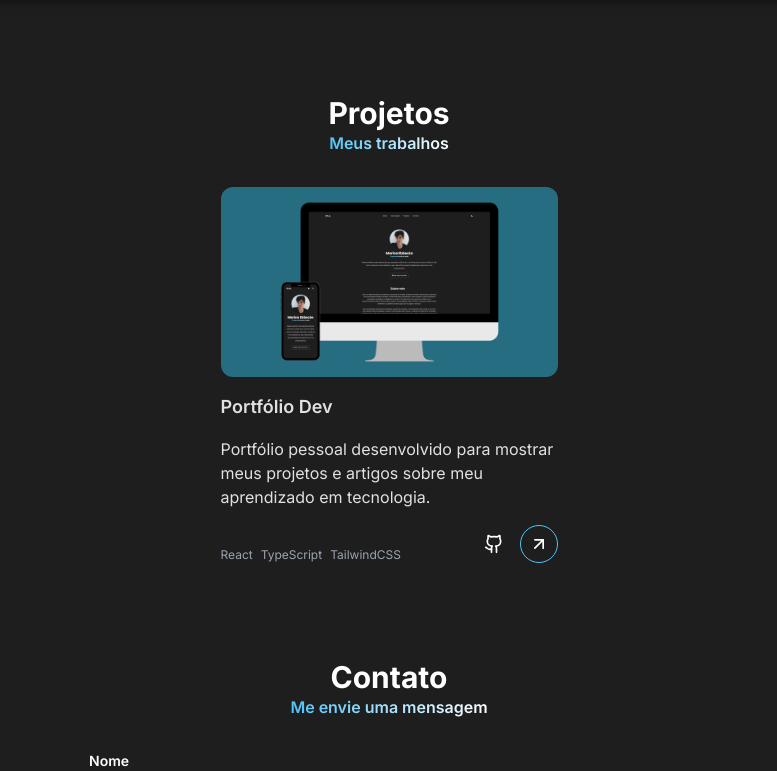
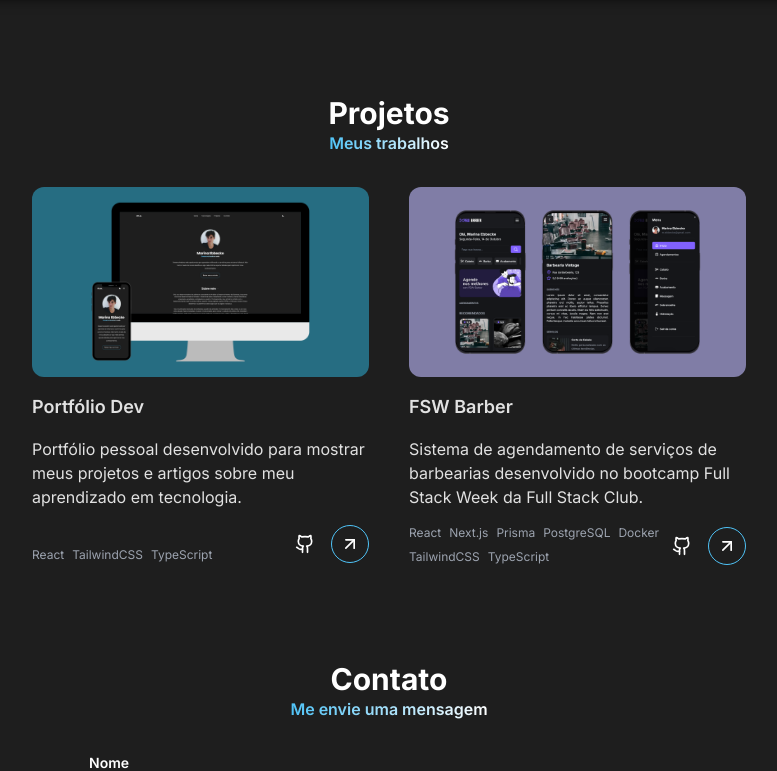
Before and after one commit to mebbecke/dev-portfolio, a React (Vite) app: page / in a window 1280 px wide. Shown: the part 1910-2681 px from the top of the page, without its empty margins (251-1028 px from the left). Built offline with nearby package versions, Linux system fonts and the light colour scheme.

Commit message:
feat: adds fsw barber project, adjusts header opacity when fixed

```diff
--- a/src/components/header.tsx
+++ b/src/components/header.tsx
@@ -32,7 +32,7 @@ const Header = ({
 
   return (
     <header
-      className={`flex flex-row items-center justify-between rounded-xl px-8 py-6 transition-colors duration-300 lg:mb-20 lg:px-36 ${isFixed ? "fixed top-0 z-20 w-full cursor-pointer bg-[#E0E8F690] dark:bg-[#1C1C1C90]" : "relative"}`}
+      className={`flex flex-row items-center justify-between rounded-xl px-8 py-6 transition-colors duration-300 lg:mb-20 lg:px-36 ${isFixed ? "fixed top-0 z-20 w-full cursor-pointer bg-[#E0E8F699] dark:bg-[#1C1C1C99]" : "relative"}`}
     >
       <h1
         className="light:text-black font-poppins text-2xl font-bold dark:text-white"
--- a/src/constants/projects.ts
+++ b/src/constants/projects.ts
@@ -5,9 +5,26 @@ export const projects: Project[] = [
     title: "Portfólio Dev",
     description:
       "Portfólio pessoal desenvolvido para mostrar meus projetos e artigos sobre meu aprendizado em tecnologia.",
-    image: "/images/website-mockup.png",
+    image: "/images/portfolio-mockup.png",
     websiteUrl: "https://marinaebbecke.dev.br/",
     githubUrl: "https://github.com/mebbecke/dev-portfolio",
-    techs: ["React", "TypeScript", "TailwindCSS"],
+    techs: ["React", "TailwindCSS", "TypeScript"],
+  },
+  {
+    title: "FSW Barber",
+    description:
+      "Sistema de agendamento de serviços de barbearias desenvolvido no bootcamp Full Stack Week da Full Stack Club.",
+    image: "/images/fsw-barber-mockup.png",
+    websiteUrl: "https://fsw-barber-wheat-five.vercel.app/",
+    githubUrl: "https://github.com/mebbecke/fsw-barber",
+    techs: [
+      "React",
+      "Next.js",
+      "Prisma",
+      "PostgreSQL",
+      "Docker",
+      "TailwindCSS",
+      "TypeScript",
+    ],
   },
 ]
--- a/src/pages/home.tsx
+++ b/src/pages/home.tsx
@@ -8,8 +8,6 @@ import { projects } from "../constants/projects.ts"
 import { ProjectCard } from "../components/project-card.tsx"
 
 // TODO:
-// [x] Escrever textos
-// [x] Estruturar 1 projeto
 // [] Implementar formulário de contato
 
 const Home = () => {
@@ -164,9 +162,11 @@ const Home = () => {
           <GradientSubtitle>Meus trabalhos</GradientSubtitle>
         </div>
 
-        {projects.map((project) => (
-          <ProjectCard key={project.title} project={project} />
-        ))}
+        <div className="flex flex-wrap gap-10">
+          {projects.map((project) => (
+            <ProjectCard key={project.title} project={project} />
+          ))}
+        </div>
       </section>
 
       {/* CONTACT */}
```
Also changed, not shown: public/images/fsw-barber-mockup.png (added), public/images/portfolio-mockup.png (renamed from public/images/website-mockup.png).
